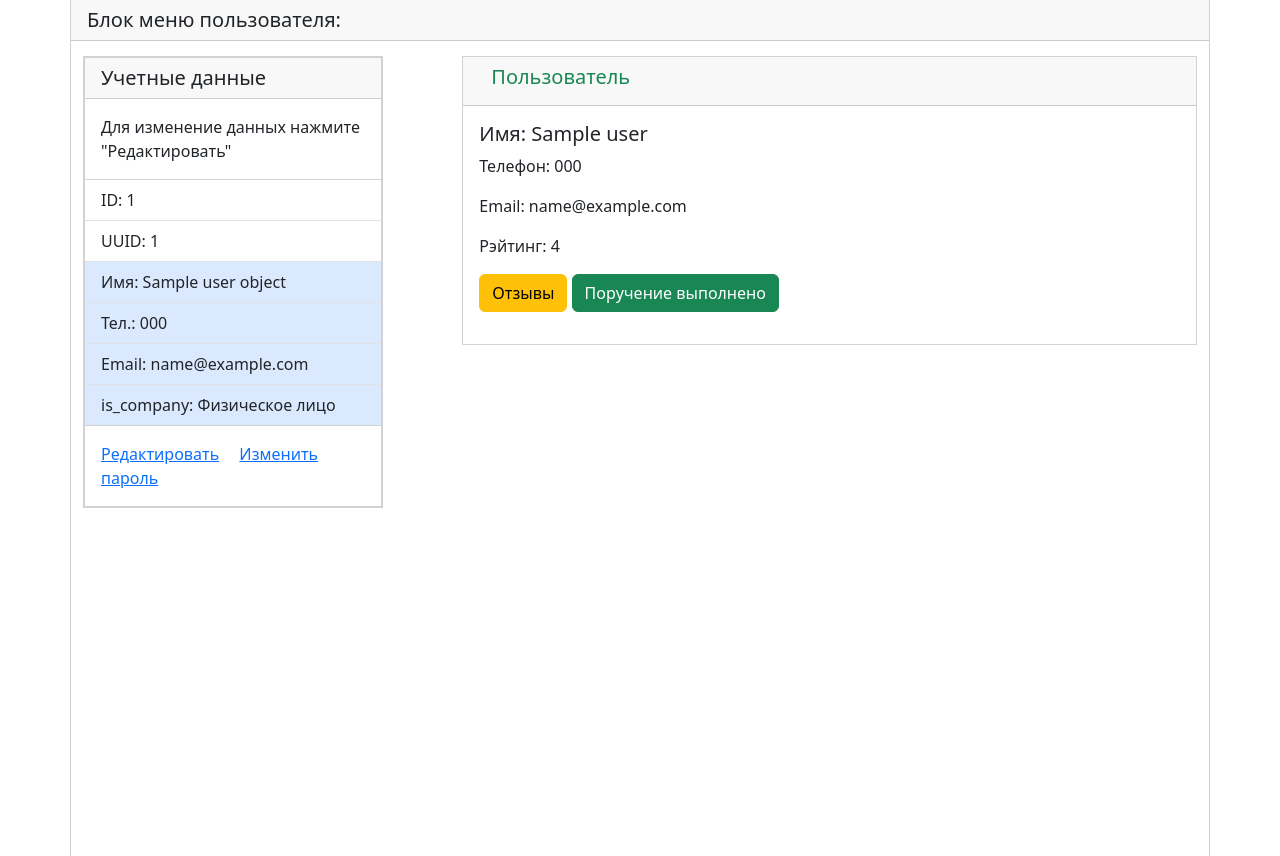
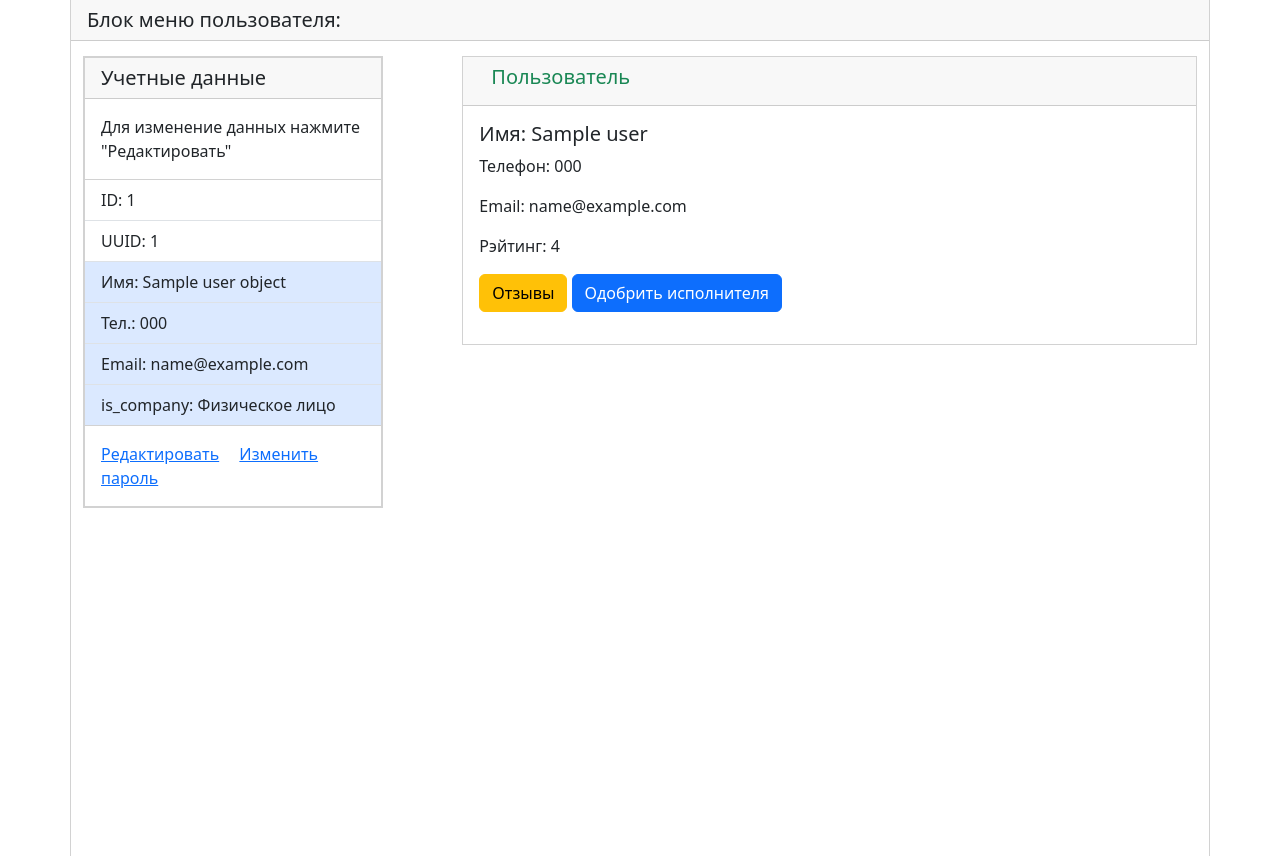
Before and after one commit to VinogradovAU/djoba, a FastAPI app: template templates/booking_userlist_profile.html in a window 1280 px wide. Shown: the part 106-962 px from the top of the page. Run offline with FastAPI, Linux system fonts and the light colour scheme; the template is opened without the code that fills it: most values are stand-ins (such as "Sample title", 1, 10 or a date in 2020); parts of the project's set-up code (start-up, migrations or seed data) failed here and were passed over; some libraries are stand-ins or nearby versions.

Commit message:
[fix] юзер может выбрать откликнувшегося исполнителя - одобрить в профиле

```diff
--- a/templates/booking_userlist_profile.html
+++ b/templates/booking_userlist_profile.html
@@ -52,12 +52,11 @@
             <p class="card-text">Email: {{ user.email }}</p>
             <p class="card-text"> Рэйтинг: {{ user.rating }}</p>
             <button type="button" class="btn btn-warning" uuid_job="" onclick="" value="">Отзывы</button>
-              {%if user.performer_confirmed == user.user_id %}
-
+             {%if user.performer_confirmed == user.user_id %}
+            <button type="button" class="btn btn-success" uuid_job="{{ target_job_uuid }}" onclick="" user_id="{{ user.user_id }}" value="">Поручение выполнено</button>
+            {%else%}
             <button type="button" class="btn btn-primary" uuid_job="{{ target_job_uuid }}" user_id="{{ user.user_id }}" onclick="return approved_performer(this)" value="">Одобрить исполнителя</button>
-              {%else%}
-            <button type="button" class="btn btn-success" uuid_job="{{ target_job_uuid }}" onclick="" user_id="{{ user.user_id }}" value="">Поручение выполнено</button>
-              {%endif%}
+            {%endif%}
               <p class="card-status-{{user.user_id}} text-warning"></p>
           </div>
         </div>
```
